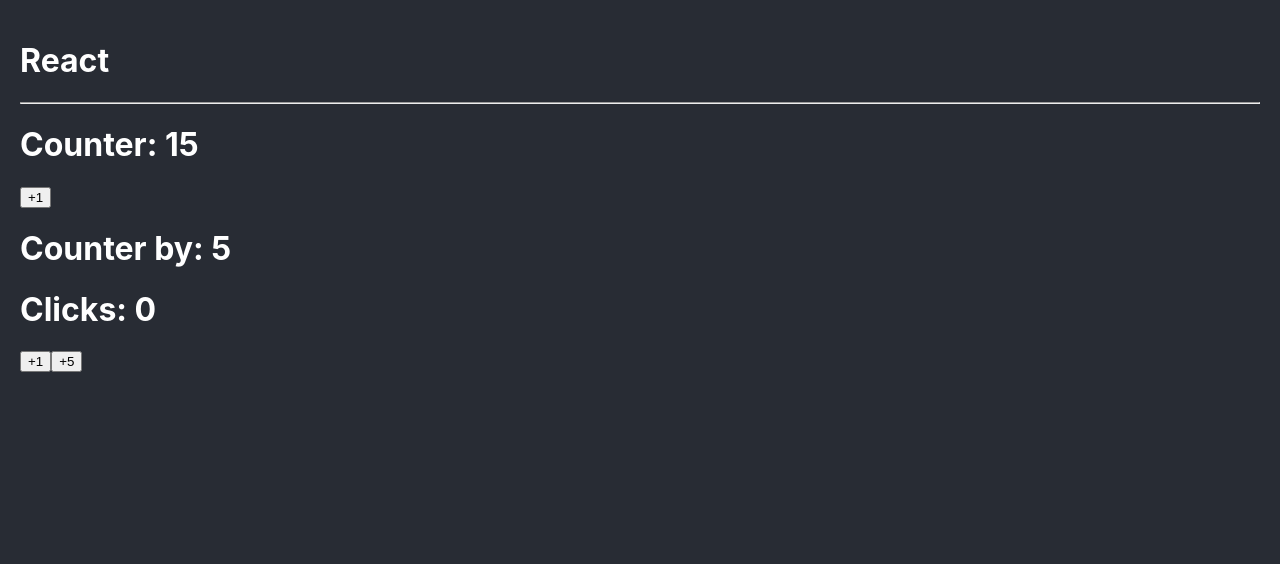
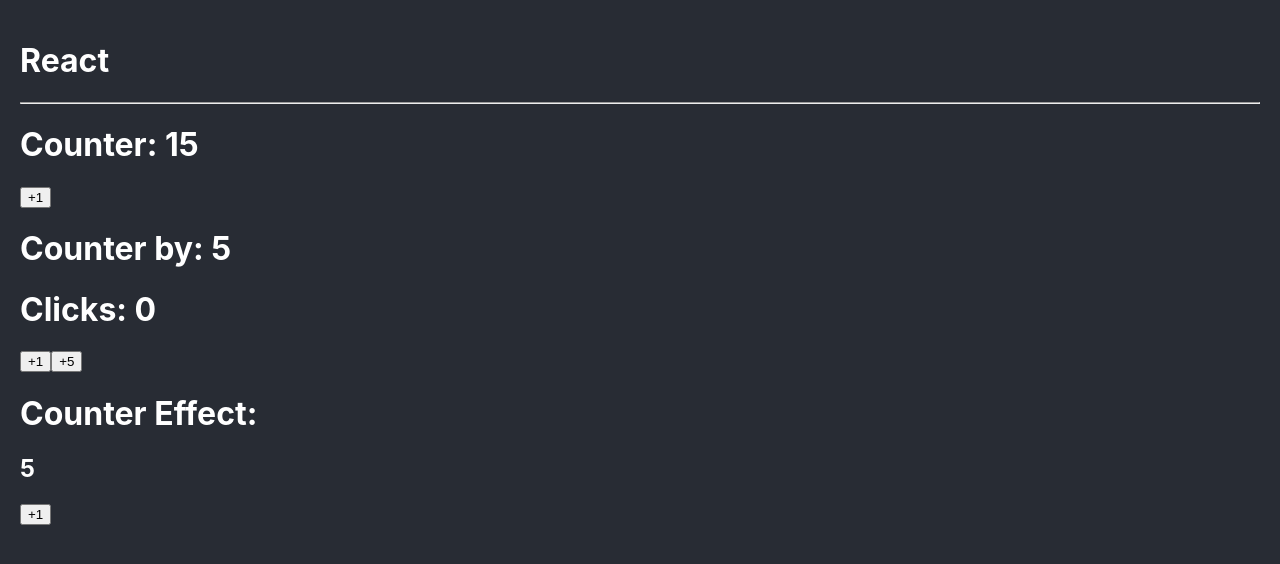
Before and after one commit to JeremiasArriondo/basesTypeScript, a React (Create React App) app: page / in a window 1280 px wide. Shown: the top 564 px of the page. Built offline with nearby package versions, Linux system fonts and the light colour scheme.

Commit message:
Utilizando animaciones con gsap

```diff
--- a/package.json
+++ b/package.json
@@ -10,6 +10,7 @@
     "@types/node": "^16.11.19",
     "@types/react": "^17.0.38",
     "@types/react-dom": "^17.0.11",
+    "gsap": "^3.9.1",
     "react": "^17.0.2",
     "react-dom": "^17.0.2",
     "react-scripts": "5.0.0",
--- a/src/App.tsx
+++ b/src/App.tsx
@@ -1,5 +1,6 @@
 import { Counter } from './bases/Counter';
 import { CounterBy } from './bases/CounterBy';
+import { CounterEffect } from './bases/CounterEffect';
 
 function App() {
   return (
@@ -8,6 +9,7 @@
       <hr/>
       <Counter initialValue={ 15 } />
       <CounterBy/>
+      <CounterEffect/>
     </>
   );
 }
--- /dev/null
+++ b/src/bases/CounterEffect.tsx
@@ -0,0 +1,36 @@
+import { useEffect, useRef, useState } from "react";
+import { gsap } from 'gsap';
+
+const MAXIMUN_COUNT = 10;
+
+export const CounterEffect = () => {
+
+    const [counter, setCounter] = useState(5)
+    const counterElement = useRef<HTMLHeadingElement>(null);
+
+    const handleClick = () => {
+        setCounter(prev => Math.min(prev + 1, MAXIMUN_COUNT));
+    }
+
+    useEffect(() => {
+        //Valor maximo del estado
+        if ( counter < 10 ) return;
+        console.log('%cSe llego al valor maximo','color: blue; background-color: black;')
+        //el timeline es un controlador del tiempo de animacion
+        const tl = gsap.timeline();
+        //El punto current hace referencia al objeto y no el objeto en si
+        tl.to( counterElement.current , { y: -10, duration: .2, ease: 'east.out'} )
+            .to( counterElement.current , { y: 0, duration: 1, ease: 'bounce.out'} )
+
+    }, [counter])
+
+    return (
+        <>
+            <h1>Counter Effect: </h1>
+            <h2 ref={ counterElement }>{ counter }</h2>
+            <button onClick={ handleClick }>
+                +1
+            </button>
+        </>
+    )
+}
```
Also changed, not shown: 1 other file (tests, documents, lock files or other folders).
